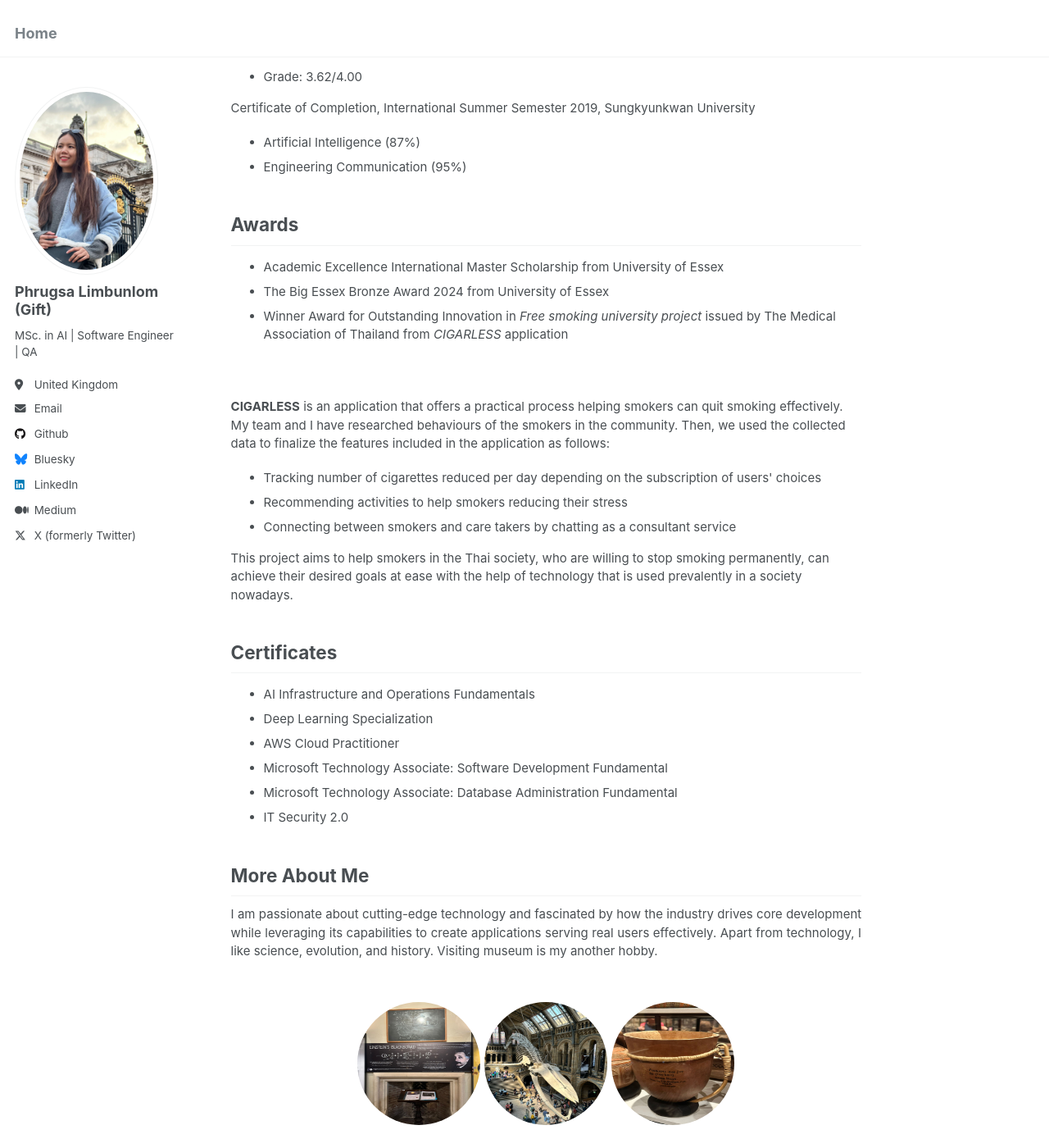
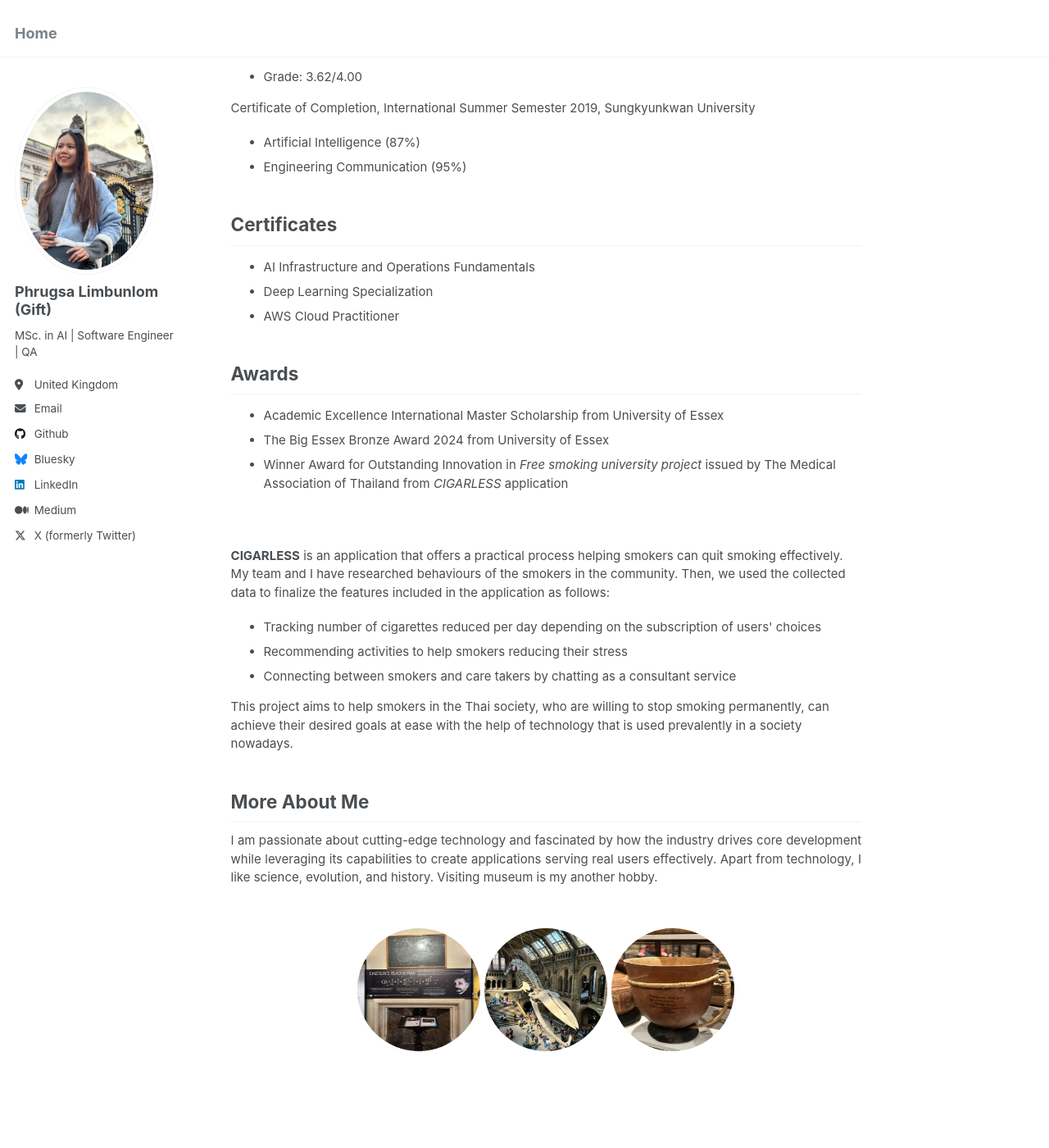
Before and after one commit to phrugsa-limbunlom/phrugsa-limbunlom.github.io, a Jekyll site: the page built from _pages/about.md, in a window 1280 px wide and 1400 px high, scrolled down 2762 px. Shown: the whole window at 82% size. Built offline with Jekyll 4.4.1, drawn with Linux system fonts in a browser that asks for light colours.

```diff
--- a/_pages/about.md
+++ b/_pages/about.md
@@ -146,6 +146,16 @@ Education
 
 [//]: # (</ul>)
 
+Certificates
+---------------------------------------
+<ul style="font-size: 15px;">
+<li> AI Infrastructure and Operations Fundamentals</li>
+<li> Deep Learning Specialization</li>
+<li> AWS Cloud Practitioner</li>
+<!-- <li> Microsoft Technology Associate: Software Development Fundamental</li>
+<li> Microsoft Technology Associate: Database Administration Fundamental</li>
+<li> IT Security 2.0</li> -->
+</ul>
 
 Awards
 ---------------------------------------
@@ -173,17 +183,6 @@ This project aims to help smokers in the Thai society, who are willing to stop s
 </video>
 </div> -->
 
-Certificates
----------------------------------------
-<ul style="font-size: 15px;">
-<li> AI Infrastructure and Operations Fundamentals</li>
-<li> Deep Learning Specialization</li>
-<li> AWS Cloud Practitioner</li>
-<li> Microsoft Technology Associate: Software Development Fundamental</li>
-<li> Microsoft Technology Associate: Database Administration Fundamental</li>
-<li> IT Security 2.0</li>
-</ul>
-
 More About Me
 ----------------------------------------
 <p style="font-size: 15px; text-align: justify; margin: 0;">
```
